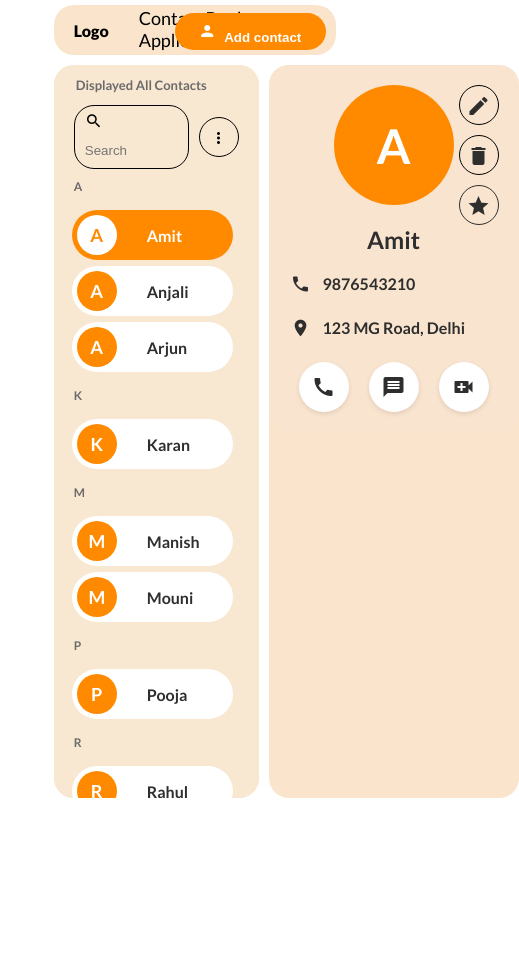
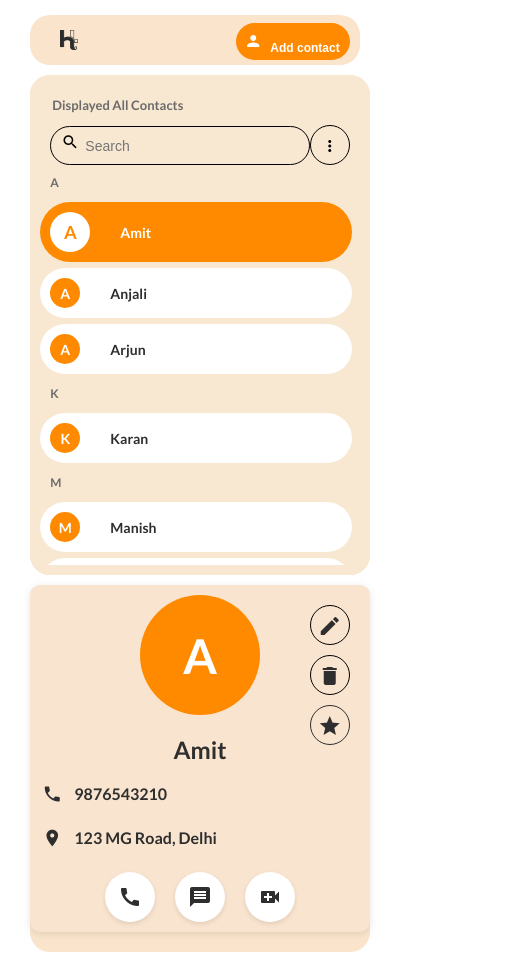
Before and after one commit to hritikhotagi/Contact-Book-Application, an Angular app: page / in a window 390 px wide. Shown: the whole page, 519 px wide, since content can reach past the window. Before the commit the page ends 844 px from the top, so only its background shows below. Built offline with nearby package versions, Linux system fonts and the light colour scheme.

Commit message:
Added the mobile view

```diff
--- a/src/app/app.component.scss
+++ b/src/app/app.component.scss
@@ -158,3 +158,24 @@
   input.ng-invalid.ng-touched, textarea.ng-invalid.ng-touched {
     border-color: red;
   }
+
+  @media screen and (max-width: 600px) {
+    .main-layout {
+      padding: 10px;
+      width: 87%;
+    }
+
+    .main-container {
+      flex-direction: column;
+      height: auto;
+    }
+
+    .contact-list, .contact-details {
+      width: 100%;
+      margin-bottom: 20px;
+    }
+
+    .contact-list, .contact-details {
+      flex: 1 1 100%;
+    }
+  }
--- a/src/app/components/contact-details/contact-details.component.scss
+++ b/src/app/components/contact-details/contact-details.component.scss
@@ -183,3 +183,53 @@
   background-color: transparent;
   border: 1px solid #2e2e2e;
 }
+
+
+@media screen and (max-width: 600px) {
+  .contact-details {
+    background-color: #f9e4cf;
+    border-radius: 10px;
+    padding: 10px;
+    text-align: center;
+    font-family: "Lato", sans-serif;
+    color: #2e2e2e;
+    position: relative;
+    max-width: 100%;
+    box-shadow: 0px 2px 8px rgba(0, 0, 0, 0.1);
+    margin-bottom: 20px;
+  }
+
+  .custom-avatar {
+    width: 60px;
+    height: 60px;
+    font-size: 24px;
+  }
+
+  .header {
+    flex-direction: column;
+    gap: 10px;
+  }
+
+  .header-actions {
+    flex-direction: row;
+    gap: 5px;
+  }
+
+  h2 {
+    font-size: 16px;
+    margin: 10px 0;
+    max-width: 100%;
+    word-wrap: break-word;
+    white-space: normal;
+  }
+
+  .contact-info {
+    margin: 10px 0;
+    font-size: 14px;
+  }
+
+  .action-buttons button {
+    width: 40px;
+    height: 40px;
+  }
+}
--- a/src/app/components/contact-list/contact-list.component.scss
+++ b/src/app/components/contact-list/contact-list.component.scss
@@ -211,3 +211,58 @@ mat-icon {
 .close-icon{
   background-color: #ff8a00;
 }
+
+@media screen and (max-width: 600px) {
+  .contact-list-container {
+    font-size: 12px;
+    padding: 10px;
+  }
+
+  .search-bar input {
+    padding: 10px;
+    font-size: 14px;
+    width: 75%;
+  }
+
+  .search-bar {
+    margin-right: 0;
+    width: 100%;
+  }
+
+  .group-letter {
+    font-size: 12px;
+  }
+
+  ul {
+    padding: 0;
+  }
+
+  li {
+    padding: 10px;
+    font-size: 12px;
+  }
+
+  .custom-avatar {
+    width: 30px;
+    height: 30px;
+    font-size: 14px;
+  }
+
+  .contact-name {
+    font-size: 14px;
+  }
+
+  .scroll-container {
+    max-height: 400px;
+    overflow-y: auto;
+  }
+
+  .checkbox {
+    width: 16px;
+    height: 16px;
+  }
+
+  .delete-icon mat-icon {
+    font-size: 18px;
+  }
+}
--- a/src/app/components/header/header.component.html
+++ b/src/app/components/header/header.component.html
@@ -1,5 +1,5 @@
 <div class="header">
-    <p class="logo">Logo</p>
+    <img src="../../../assets/logo.png" class="logo" width="23px" >
     <p class="title">Contact Book Application</p>
     <div class="buttonContainer">
         <button class="add-contact-button" (click)="openAddContactDialog()"><mat-icon class="person">person</mat-icon>Add contact</button>
--- a/src/app/components/header/header.component.scss
+++ b/src/app/components/header/header.component.scss
@@ -44,3 +44,26 @@
     top: 4px;
     right: 5px;
 }
+
+@media screen and (max-width: 600px) {
+    .header {
+      padding: 5px 10px;
+      gap: 10px;
+      height: 40px;
+    }
+
+    .logo {
+      width: 18px;
+    }
+
+    .title {
+      font-size: 14px;
+      margin-top: 0;
+      visibility: hidden;
+    }
+
+    .add-contact-button {
+      font-size: 12px;
+      padding: 5px 10px;
+    }
+  }
```
Also changed, not shown: src/assets/logo.png (added), src/styles.scss (line endings or trailing spaces).
